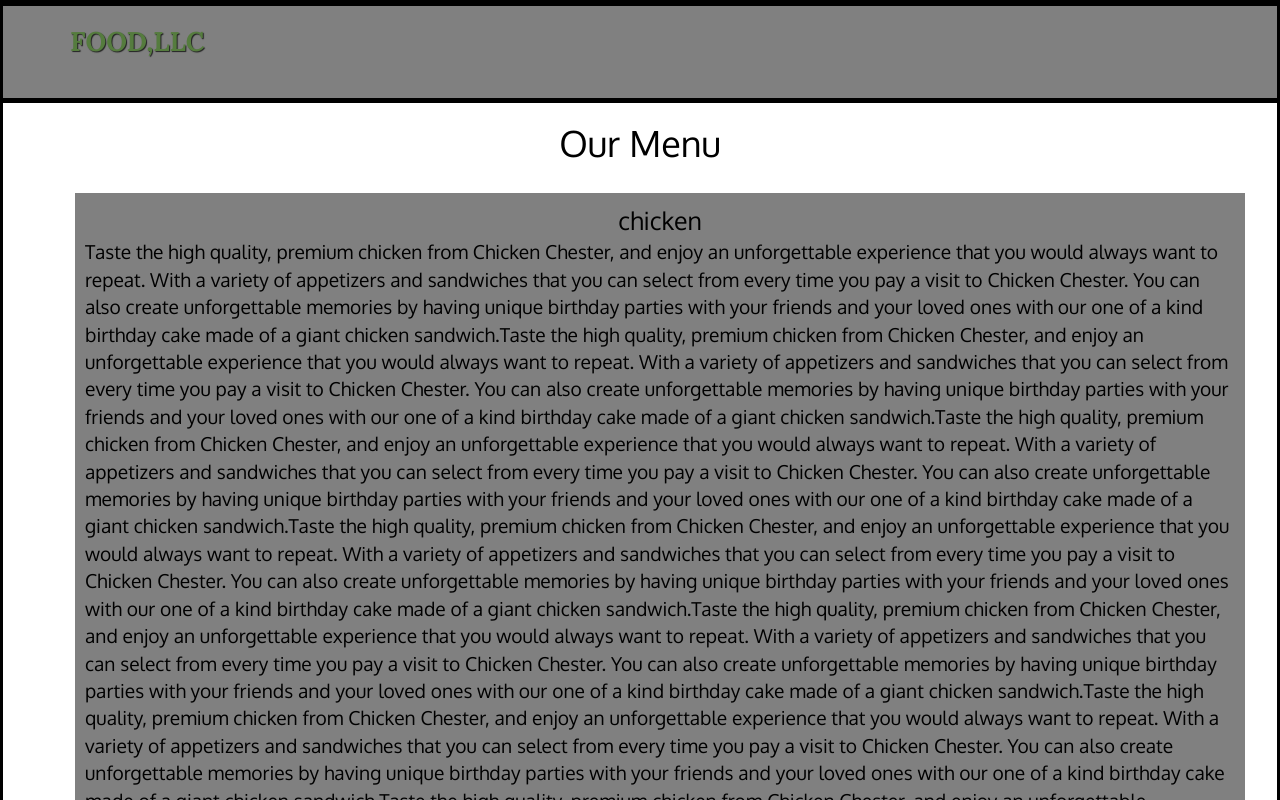
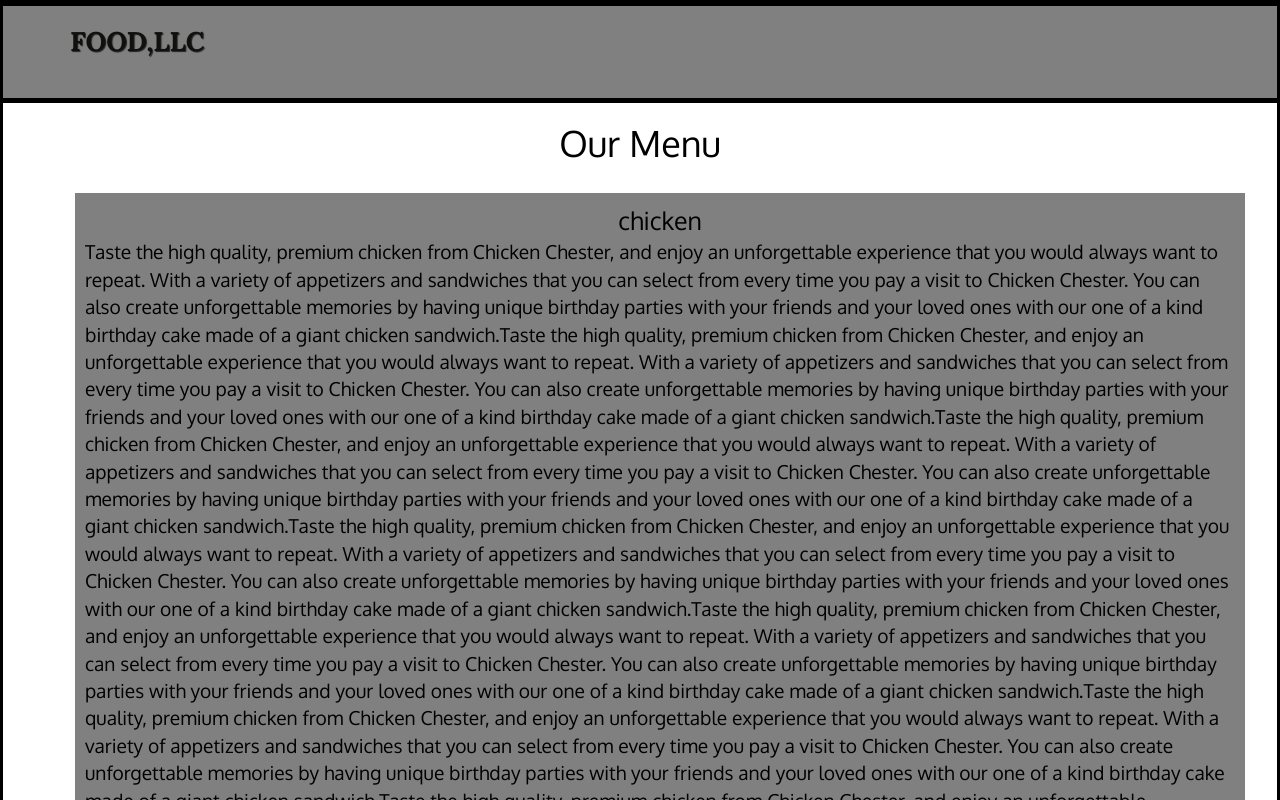
Before and after one commit to HussainAnwarGIT/coursera-test, a plain HTML site: page Module3-solution/index.html in a window 1280 px wide. Shown: the top 800 px of the page. Drawn offline with nearby package versions, Linux system fonts and the light colour scheme; a script that the page names is missing.

Commit message:
Update styles.css

```diff
--- a/Module3-solution/css/styles.css
+++ b/Module3-solution/css/styles.css
@@ -55,7 +55,7 @@ color: black;
 .navbar-brand h1 { /* Restaurant name */
 	float: left;
   font-family: 'Lora', serif;
-  color: #557c3e;
+  color: #10110f;
   font-size: 1.5em;
   text-transform: uppercase;
   font-weight: bold;
```
